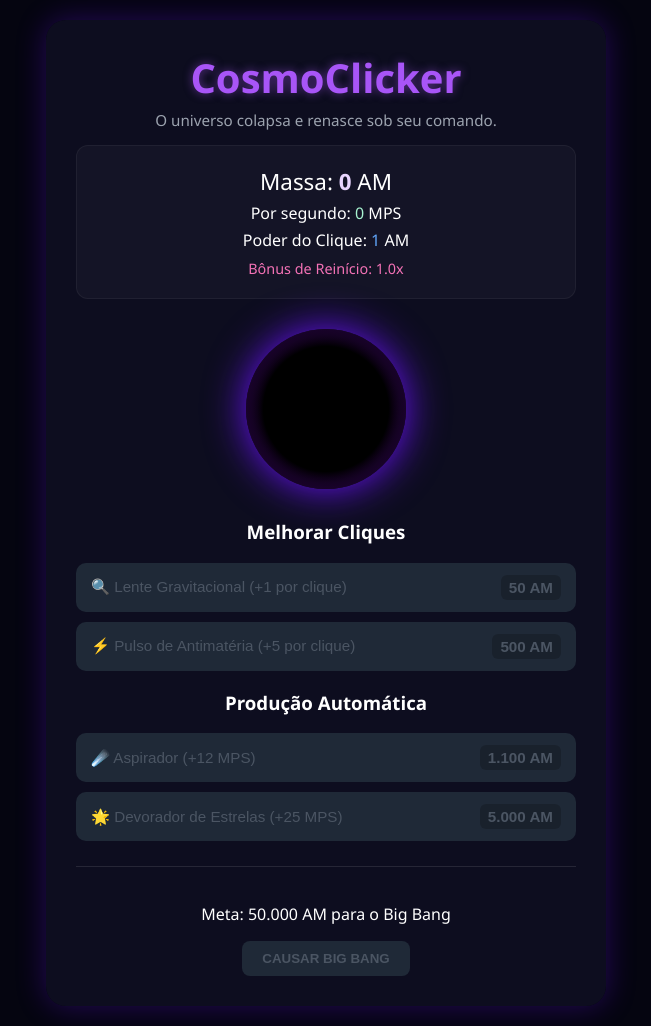
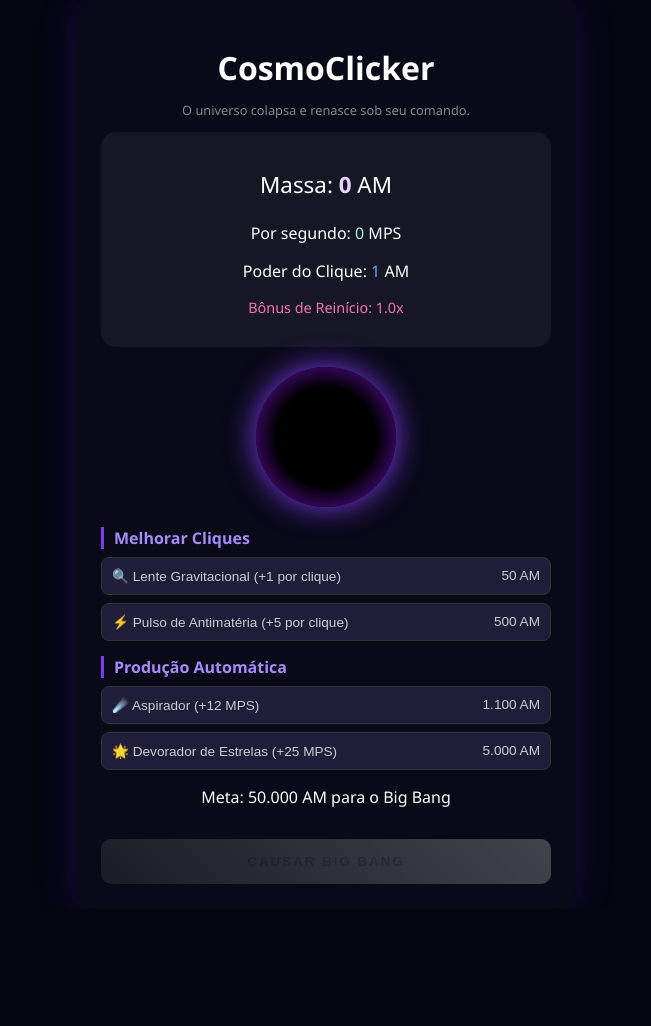
Before and after one commit to lkaua3576-sketch/click-game, a plain HTML site: page index.html in a window 1280 px wide. Shown: the whole page, without its empty margins (314-965 px from the left). After the commit the page ends 909 px from the top, so only its background shows below. Drawn offline with Linux system fonts and the light colour scheme.

Commit message:
Update style.css

```diff
--- a/style.css
+++ b/style.css
@@ -1,131 +1,104 @@
 body {
     background-color: #050510;
     color: #ffffff;
-    font-family: 'Segoe UI', Tahoma, Geneva, Verdana, sans-serif;
+    font-family: 'Segoe UI', sans-serif;
     display: flex;
-    flex-direction: column;
+    justify-content: center;
     align-items: center;
-    justify-content: center;
     min-height: 100vh;
     margin: 0;
-    padding: 20px;
-    box-sizing: border-box;
+    overflow-x: hidden;
 }
 
 #game-container {
     text-align: center;
-    background: rgba(15, 15, 35, 0.8);
-    padding: 30px;
+    background: rgba(10, 10, 25, 0.9);
+    padding: 25px;
     border-radius: 20px;
-    box-shadow: 0 0 30px rgba(107, 17, 255, 0.3);
-    max-width: 500px;
-    width: 100%;
+    box-shadow: 0 0 40px rgba(100, 50, 255, 0.2);
+    width: 450px;
+    z-index: 10;
 }
 
-h1 {
-    font-size: 2.5rem;
-    margin: 0 0 5px 0;
-    color: #a855f7;
-    text-shadow: 0 0 10px rgba(168, 85, 247, 0.5);
+/* Animação Big Bang */
+#big-bang-overlay {
+    position: fixed;
+    top: 0;
+    left: 0;
+    width: 100%;
+    height: 100%;
+    background-color: white;
+    opacity: 0;
+    pointer-events: none;
+    z-index: 9999;
+    transition: opacity 0.5s ease-out;
 }
 
-.subtitle {
-    color: #9ca3af;
-    margin-top: 0;
-    font-size: 0.95rem;
+.explosao-ativa {
+    opacity: 1 !important;
 }
 
-.score-container {
-    background: rgba(255, 255, 255, 0.03);
-    padding: 15px;
-    border-radius: 12px;
-    margin-bottom: 25px;
-    border: 1px solid rgba(255, 255, 255, 0.05);
+#black-hole {
+    width: 140px;
+    height: 140px;
+    background: radial-gradient(circle, #000 50%, #3b0764, #7c3aed);
+    border-radius: 50%;
+    margin: 20px auto;
+    cursor: pointer;
+    box-shadow: 0 0 30px #7c3aed;
+    transition: transform 0.05s;
 }
 
-.score-container p {
-    margin: 5px 0;
+#black-hole:active { transform: scale(0.9); }
+
+.score-container {
+    background: rgba(255,255,255,0.05);
+    padding: 15px;
+    border-radius: 15px;
+    margin-bottom: 20px;
 }
 
-/* O Buraco Negro */
-#black-hole {
-    width: 160px;
-    height: 160px;
-    background: radial-gradient(circle, #000000 55%, #3b0764, #6b11ff);
-    border-radius: 50%;
-    margin: 30px auto;
-    cursor: pointer;
-    box-shadow: 0 0 40px #6b11ff, inset 0 0 20px rgba(0,0,0,0.8);
-    transition: transform 0.05s ease, box-shadow 0.1s ease;
+.shop-title {
+    font-size: 1rem;
+    color: #a78bfa;
+    text-align: left;
+    margin: 15px 0 8px 0;
+    border-left: 3px solid #7c3aed;
+    padding-left: 10px;
 }
 
-#black-hole:active {
-    transform: scale(0.93);
-    box-shadow: 0 0 60px #d946ef;
-}
-
-/* Loja e Upgrades */
-.shop-container {
-    display: flex;
-    flex-direction: column;
-    gap: 10px;
-    margin-top: 15px;
-}
+.shop-container { display: flex; flex-direction: column; gap: 8px; }
 
 .btn-upgrade {
-    background: linear-gradient(135deg, #1e40af, #3b82f6);
-    color: white;
-    border: none;
-    padding: 12px 15px;
-    font-size: 0.95rem;
-    border-radius: 10px;
+    background: #1e1e38;
+    color: #ccc;
+    border: 1px solid #333;
+    padding: 10px;
+    border-radius: 8px;
     cursor: pointer;
     display: flex;
     justify-content: space-between;
-    align-items: center;
-    transition: all 0.2s;
-    box-shadow: 0 4px 6px rgba(0, 0, 0, 0.2);
+    font-size: 0.85rem;
 }
 
-.btn-upgrade:hover:not(:disabled) {
-    transform: translateY(-2px);
-    box-shadow: 0 6px 12px rgba(59, 130, 246, 0.3);
+.btn-upgrade:not(:disabled) { background: #2d2d5a; color: white; border-color: #5b5baf; }
+
+.click-upgrade:not(:disabled) { border-color: #3b82f6; box-shadow: 0 0 10px rgba(59, 130, 246, 0.2); }
+
+.gold-upgrade:not(:disabled) { border-color: #fbbf24; color: #fbbf24; }
+
+.btn-prestige {
+    width: 100%;
+    padding: 15px;
+    background: linear-gradient(45deg, #ff00ff, #00ffff);
+    border: none;
+    border-radius: 10px;
+    font-weight: bold;
+    cursor: pointer;
+    margin-top: 15px;
+    letter-spacing: 2px;
 }
 
-.btn-upgrade:disabled {
-    background: #1f2937;
-    color: #4b5563;
-    cursor: not-allowed;
-    box-shadow: none;
-}
+.btn-prestige:disabled { filter: grayscale(1); opacity: 0.3; cursor: not-allowed; }
 
-.btn-upgrade .cost {
-    font-weight: bold;
-    background: rgba(0, 0, 0, 0.2);
-    padding: 4px 8px;
-    border-radius: 6px;
-}
-
-/* Botão de Prestígio */
-#prestige-section {
-    margin-top: 25px;
-    padding-top: 20px;
-    border-top: 1px solid rgba(255, 255, 255, 0.1);
-}
-
-.btn-prestige {
-    background: linear-gradient(135deg, #701a75, #d946ef);
-    color: white;
-    border: none;
-    padding: 10px 20px;
-    border-radius: 8px;
-    cursor: pointer;
-    font-weight: bold;
-    transition: all 0.2s;
-}
-
-.btn-prestige:disabled {
-    background: #1f2937;
-    color: #4b5563;
-    cursor: not-allowed;
-}
+.subtitle { color: #888; font-size: 0.8rem; margin-top: -10px; }
```
